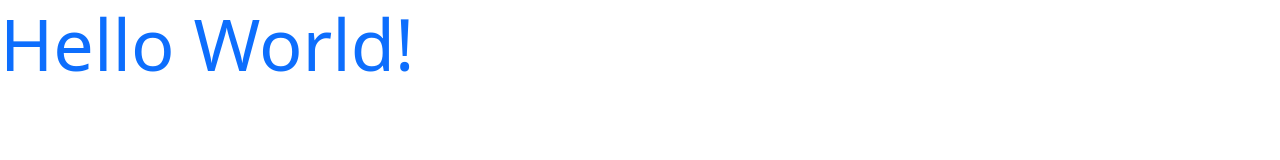
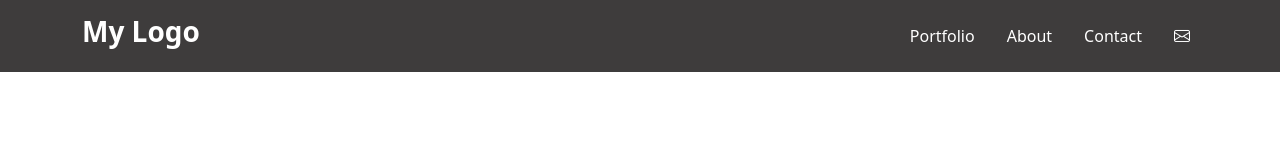
Before and after one commit to mez-chain/blackPortfolio, a website: page index.html in a window 1280 px wide. Drawn offline with nearby package versions, Linux system fonts and the light colour scheme.

Commit message:
created navbar and styled it using bootstrap

```diff
--- a/css/main.css
+++ b/css/main.css
@@ -1,3 +1,16 @@
+@import url("https://cdn.jsdelivr.net/npm/bootstrap-icons@1.11.3/font/bootstrap-icons.min.css");
+
 body {
   background-color: #fff;
+  height: 1000px;
 }
+
+/* navbar section  */
+nav {
+  background-color: #3e3c3c;
+  min-height: 72px;
+}
+
+nav a {
+    color: #fff;
+}
--- a/index.html
+++ b/index.html
@@ -7,7 +7,33 @@
     <title>My Portfolio</title>
 </head>
 <body>
-    <h1 class="display-2 text-primary">Hello World!</h1>
+    <!-- navbar section -->
+    <nav class="navbar navbar-expand-md sticky-top" data-bs-theme="dark">
+        <div class="container-md align-items-baseline">
+          <a class="navbar-brand text-white" href="#">
+            <span class="h3 text-white fw-bold">My Logo</span>
+          </a>
+          <button class="navbar-toggler shadow-none" type="button" data-bs-toggle="collapse" data-bs-target="#main-nav" aria-controls="main-nav" aria-expanded="false" aria-label="Toggle navigation">
+            <span class="navbar-toggler-icon text-white"></span>
+          </button>
+          <div class="collapse navbar-collapse flex-grow-0" id="main-nav">
+            <ul class="navbar-nav me-auto mb-2 mb-lg-0 align-items-baseline">
+              <li class="nav-item h6 me-3">
+                <a class="nav-link text-white" aria-current="page" href="#">Portfolio</a>
+              </li>
+              <li class="nav-item h6 me-3">
+                <a class="nav-link text-white" aria-current="page" href="#">About</a>
+              </li>
+              <li class="nav-item h6 me-3">
+                <a class="nav-link text-white" aria-current="page" href="#">Contact</a>
+              </li>
+              <li class="nav-item h6 d-none d-md-block">
+                <a class="nav-link text-white" aria-current="page" href="#"><i class="bi bi-envelope"></i></a>
+              </li>
+            </ul>
+          </div>
+        </div>
+      </nav>
 
     <script src="https://cdn.jsdelivr.net/npm/bootstrap@5.3.3/dist/js/bootstrap.bundle.min.js" integrity="sha384-YvpcrYf0tY3lHB60NNkmXc5s9fDVZLESaAA55NDzOxhy9GkcIdslK1eN7N6jIeHz" crossorigin="anonymous"></script>
 </body>
```
